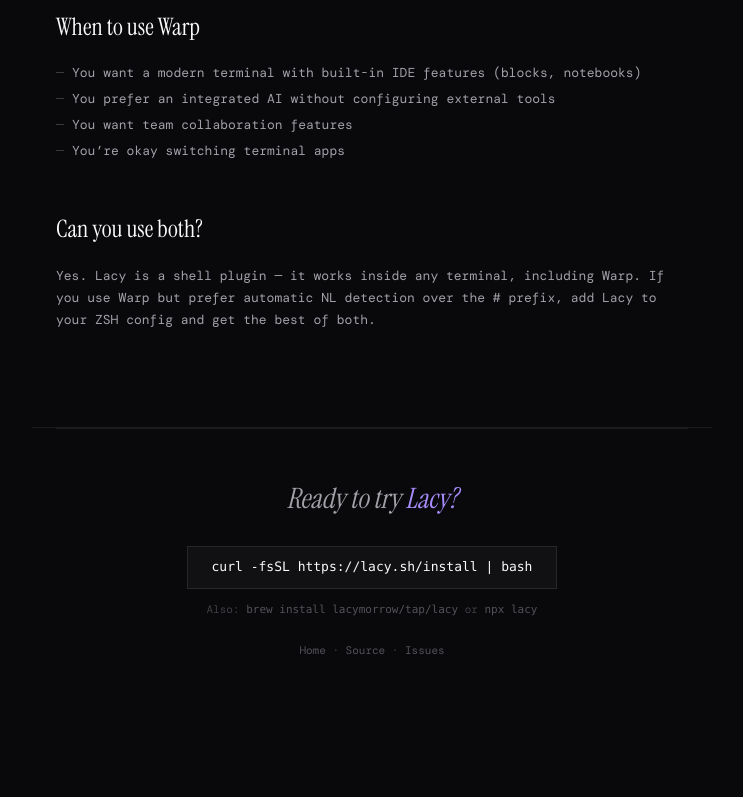
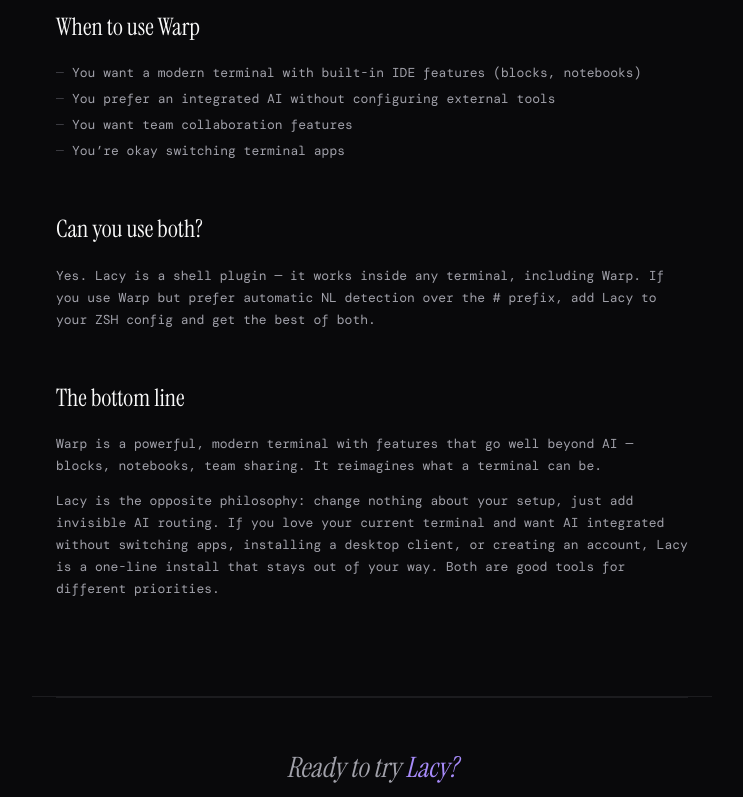
Before and after one commit to lacymorrow/lacy.sh, a Next.js app: page /vs/warp in a window 1280 px wide. Shown: the part 1187-1984 px from the top of the page, without its empty margins (268-1011 px from the left). Before the commit the page ends 1911 px from the top, so only its background shows below. Built offline with nearby package versions, Linux system fonts and the light colour scheme; no server answers; a web font is replaced by a local one.

Commit message:
Drop Kitty from warp comparison page terminal list
Not supporting Kitty. Remove from the list of example terminals on the vs/warp page.

```diff
--- a/app/vs/warp/page.tsx
+++ b/app/vs/warp/page.tsx
@@ -3,13 +3,21 @@ import type { Metadata } from "next";
 export const metadata: Metadata = {
   title: "Lacy Shell vs Warp — Plugin vs Terminal Replacement",
   description:
-    "Compare Lacy Shell and Warp Terminal. Lacy is a ZSH/Bash plugin that adds AI routing to your existing terminal. Warp replaces your terminal entirely. See the differences.",
+    "Compare Lacy Shell and Warp. Lacy is a shell plugin that adds AI routing to your terminal. Warp replaces it entirely. See the key differences.",
   alternates: { canonical: "/vs/warp" },
   openGraph: {
     title: "Lacy Shell vs Warp — Plugin vs Terminal Replacement",
     description:
       "Compare Lacy Shell and Warp Terminal. Plugin approach vs full terminal replacement.",
     url: "https://lacy.sh/vs/warp",
+    images: [{ url: "/og.jpg", width: 1200, height: 630, alt: "Lacy Shell — talk to your terminal with AI" }],
+  },
+  twitter: {
+    card: "summary_large_image",
+    title: "Lacy Shell vs Warp — Plugin vs Terminal Replacement",
+    description:
+      "Compare Lacy Shell and Warp. Plugin approach vs full terminal replacement.",
+    images: ["/og.jpg"],
   },
 };
 
@@ -29,7 +37,7 @@ export default function VsWarp() {
         <p>
           Warp is a full terminal replacement — a new app you switch to. Lacy is
           a shell plugin — it adds AI routing to whatever terminal you already
-          use (iTerm2, Alacritty, Kitty, the default Terminal.app, or yes, even
+          use (iTerm2, Alacritty, the default Terminal.app, or yes, even
           Warp).
         </p>
       </section>
@@ -127,6 +135,22 @@ export default function VsWarp() {
           prefix, add Lacy to your ZSH config and get the best of both.
         </p>
       </section>
+
+      <section>
+        <h2>The bottom line</h2>
+        <p>
+          Warp is a powerful, modern terminal with features that go well beyond
+          AI — blocks, notebooks, team sharing. It reimagines what a terminal
+          can be.
+        </p>
+        <p>
+          Lacy is the opposite philosophy: change nothing about your setup, just
+          add invisible AI routing. If you love your current terminal and want AI
+          integrated without switching apps, installing a desktop client, or
+          creating an account, Lacy is a one-line install that stays out of
+          your way. Both are good tools for different priorities.
+        </p>
+      </section>
     </article>
   );
 }
```
